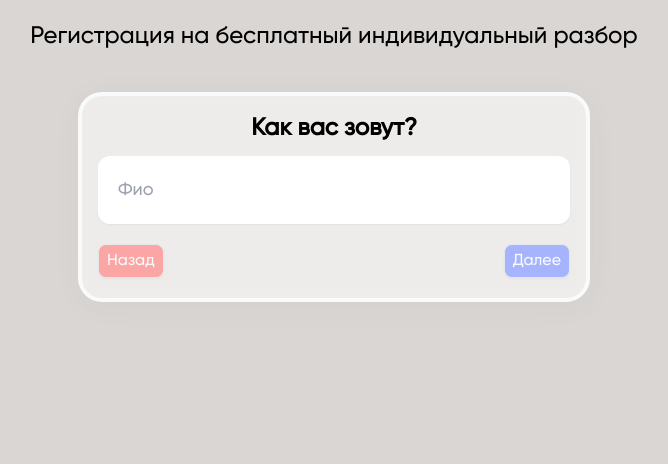
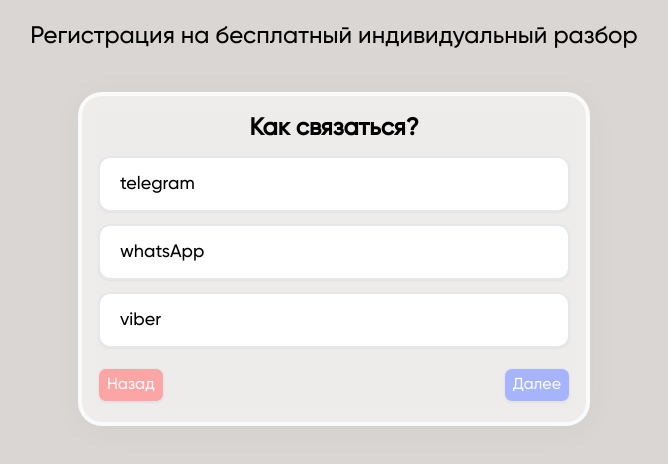
Before and after one commit to rikkaar/quiz, a React (Vite) app: page /quiz in a window 1280 px wide. Shown: the top 464 px of the page, without its empty margins (306-974 px from the left). Built offline with nearby package versions, Linux system fonts and the light colour scheme.

Commit message:
Добавлен вопрос с ником в tg, если пользователь ранее указал, что ему удобно общаться в tg

```diff
--- a/src/components/QuizList.jsx
+++ b/src/components/QuizList.jsx
@@ -1,5 +1,6 @@
 import React, {useContext} from 'react';
 import {Context} from "../store/Context.jsx";
+import {observer} from "mobx-react-lite";
 
 const QuizList = () => {
     const {q} = useContext(Context)
@@ -7,6 +8,25 @@ const QuizList = () => {
 
     const handleChoice = (e) => {
         user.setUser({...user.user, [q.questions[q.position].field]: e.target.value})
+        const telegramName = {
+            title: "Какой у вас ник в tg?",
+            placeholder: "@example",
+            field: "telegramName",
+            validation: ["string", "tgName"]
+        }
+        console.log(e.target.value)
+        console.log(q.questions[q.position].field)
+        console.log(user.user[q.questions[q.position].field])
+        if (e.target.value === "telegram" && q.questions[q.position].field === "messenger") {
+            console.log("нужно отрендерить новое поле")
+            q.addQuestion(q.position, telegramName)
+        }
+        else if (e.target.value !== "telegram"
+            && q.questions[q.position].field === "messenger") {
+            q.deleteQuestion("telegramName")
+            user.deleteAnswer("telegramName")
+        }
+
         q.setPosition(q.position + 1)
     }
 
@@ -25,15 +45,15 @@ const QuizList = () => {
                     />
                     {user.user[q.questions[q.position].field] === variant
                         ? <label tabIndex={0}
-                            className={"bg-slate-300 hover:bg-gray-300 focus:bg-gray-300 flex items-center border-2 px-5 py-3 rounded-xl w-full shadow-sm text-lg focus:outline-none cursor-pointer"}
-                            htmlFor={variant}
+                                 className={"bg-slate-300 hover:bg-gray-300 focus:bg-gray-300 flex items-center border-2 px-5 py-3 rounded-xl w-full shadow-sm text-lg focus:outline-none cursor-pointer"}
+                                 htmlFor={variant}
 
                         >{variant}</label>
 
                         : <label tabIndex={0}
-                            className={"bg-white hover:bg-gray-300 focus:bg-gray-300 flex items-center border-2 px-5 py-3 rounded-xl w-full shadow-sm text-lg focus:outline-none cursor-pointer "}
-                            htmlFor={variant}
-                            >{variant}</label>
+                                 className={"bg-white hover:bg-gray-300 focus:bg-gray-300 flex items-center border-2 px-5 py-3 rounded-xl w-full shadow-sm text-lg focus:outline-none cursor-pointer "}
+                                 htmlFor={variant}
+                        >{variant}</label>
                     }
                 </div>
             )
--- a/src/store/QuestionStore.jsx
+++ b/src/store/QuestionStore.jsx
@@ -7,18 +7,18 @@ export default class UserStore {
     constructor() {
         this._position = 0
         this._questions = [
-            {
-                title: "Как вас зовут?",
-                placeholder: "Фио",
-                field: "name",
-                validation: ["string"]
-            },
-            {
-                title: "Ваш номер телефона",
-                placeholder: "+7 (999) 999-99-99",
-                field: "number",
-                validation: ["phone"]
-            },
+            // {
+            //     title: "Как вас зовут?",
+            //     placeholder: "Фио",
+            //     field: "name",
+            //     validation: ["string"]
+            // },
+            // {
+            //     title: "Ваш номер телефона",
+            //     placeholder: "+7 (999) 999-99-99",
+            //     field: "number",
+            //     validation: ["phone"]
+            // },
             {
                 title: 'Как связаться?',
                 variants: ['telegram', 'whatsApp', 'viber'],
@@ -65,6 +65,17 @@ export default class UserStore {
         this._questions = questions
     }
 
+    addQuestion(position, question) {
+        const a = this._questions.splice(position + 1, 0, question)
+        // console.log(this._questions)
+        // this._questions = a
+    }
+
+    deleteQuestion(questionField) {
+        console.log("delete")
+        this._questions = this._questions.filter(quiz => quiz.field !== questionField)
+    }
+
     get questions() {
         return this._questions
     }
@@ -92,8 +103,17 @@ export default class UserStore {
         if (!user.user[q.questions[q.position].field]) {
             return toast.error('Заполните поле!')
         }
+        console.log({...user.user})
+
+
         // validation of fields here
         if (q.questions[q.position].validation) {
+            if (q.questions[q.position].validation.includes("tgName")){
+                if (!(user.user[q.questions[q.position].field][0] === "@")) {
+                    user.setUser({...user.user, [q.questions[q.position].field]: `@${user.user[q.questions[q.position].field]}`})
+                }
+            }
+
             let errors = validate(user.user[q.questions[q.position].field], q.questions[q.position].validation)
             if (errors.length) return
         }
@@ -105,6 +125,7 @@ export default class UserStore {
             loader.setVisible(true)
             // отправка данных на сервак //
             try {
+                console.log({...user.user})
                 await fetch(`${import.meta.env.VITE_API_LINK}/login`, {
                     method: "POST",
                     headers: {"Content-Type": "application/json"},
--- a/src/store/UserStore.jsx
+++ b/src/store/UserStore.jsx
@@ -2,11 +2,17 @@ import {makeAutoObservable} from "mobx";
 
 export default class UserStore {
     constructor() {
-        this._user = []
+        this._user = {}
         makeAutoObservable(this)
     }
     setUser(user) {
         this._user = user
+    }
+
+    deleteAnswer(answerField) {
+        this._user = Object.fromEntries(
+            Object.entries(this._user).filter(answer => answer[0] !== answerField)
+        )
     }
 
     get user() {
--- a/src/utils/validation.js
+++ b/src/utils/validation.js
@@ -1,4 +1,5 @@
 import toast from "react-hot-toast";
+
 
 export function validate (input, fields) {
     const errors = []
@@ -21,7 +22,5 @@ export function validate (input, fields) {
         }
     }
 
-
     return errors
-
 }
```
Also changed, not shown: 1 other file (tests, documents, lock files or other folders).
